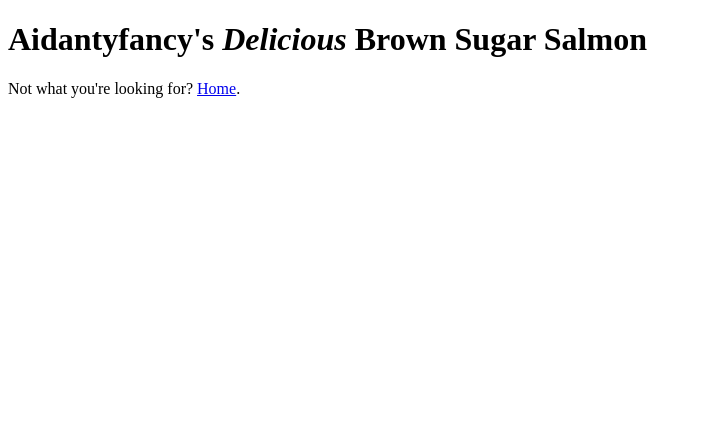
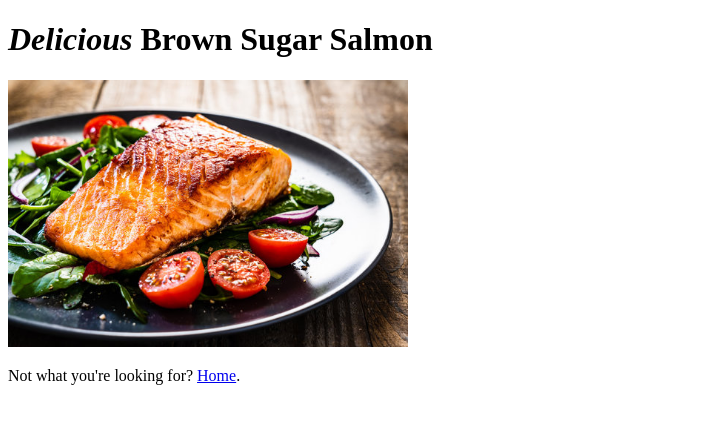
Before and after one commit to aidantyfancy/odin-recipes, a plain HTML site: page recipes/salmon.html in a window 1280 px wide. Shown: the whole page, without its empty margins (0-702 px from the left). Drawn offline with Linux system fonts and the light colour scheme.

Commit message:
Add salmon.jpg and edit salmon.edit
Added the image of the finished salmon to the odin-recipes file and
inserted said image into the salmon recipe page.

```diff
--- a/recipes/salmon.html
+++ b/recipes/salmon.html
@@ -6,7 +6,13 @@
     <title>Delicious Brown Sugar Salmon</title>
 </head>
 <body>
-    <h1>Aidantyfancy's <em>Delicious</em> Brown Sugar Salmon</h1>
+    <h1><em>Delicious</em> Brown Sugar Salmon</h1>
+    <img src="../images/salmon.jpg" alt="Delicious Brown Sugar Salmon on a plate with some greens" width="400">
+
+
+
+
+
 
     <p>Not what you're looking for? <a href="../index.html">Home</a>.</p>
 
```
Also changed, not shown: images/salmon.jpg (added).
